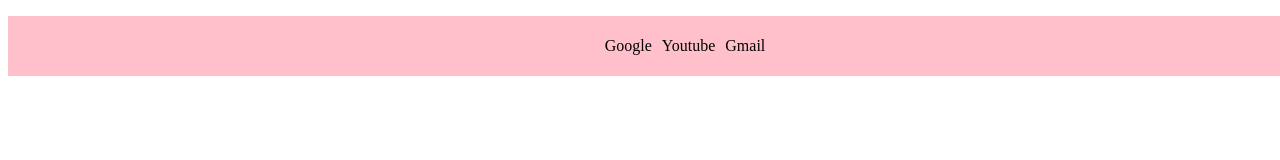
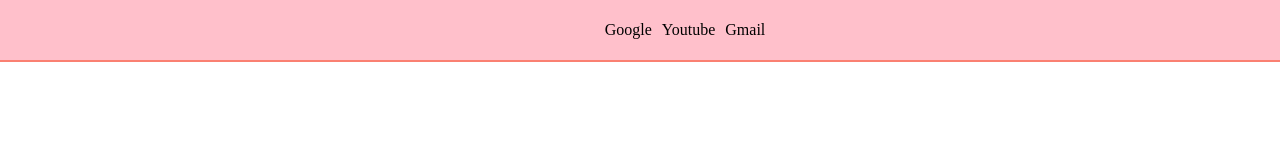
Before and after one commit to maria-julia-oliveira/menuDeNavegacao, a plain HTML site: page index.html in a window 1280 px wide. Shown: the top 160 px of the page. Drawn offline with Linux system fonts and the light colour scheme.

Commit message:
alteração

```diff
--- a/css/style.css
+++ b/css/style.css
@@ -1,3 +1,9 @@
+*{
+margin: 0;
+pdding: 0;
+
+}
+
 ul{
     list-style: none;
     display: flex;
@@ -6,6 +12,7 @@ ul{
     justify-content: center;
     height: 60px;
     background-color: pink;
+    border-bottom: 2px solid salmon;
 }
 
 li{
```
